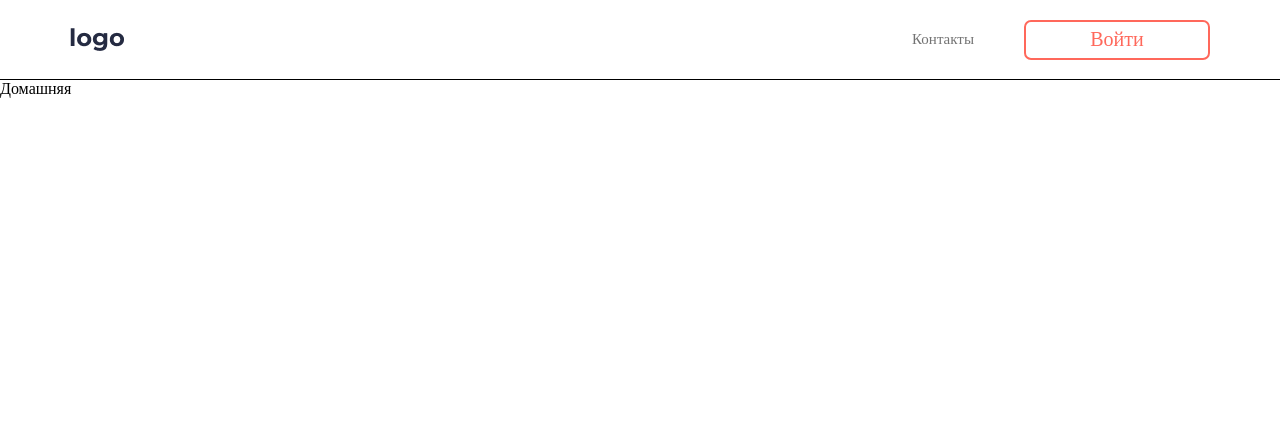
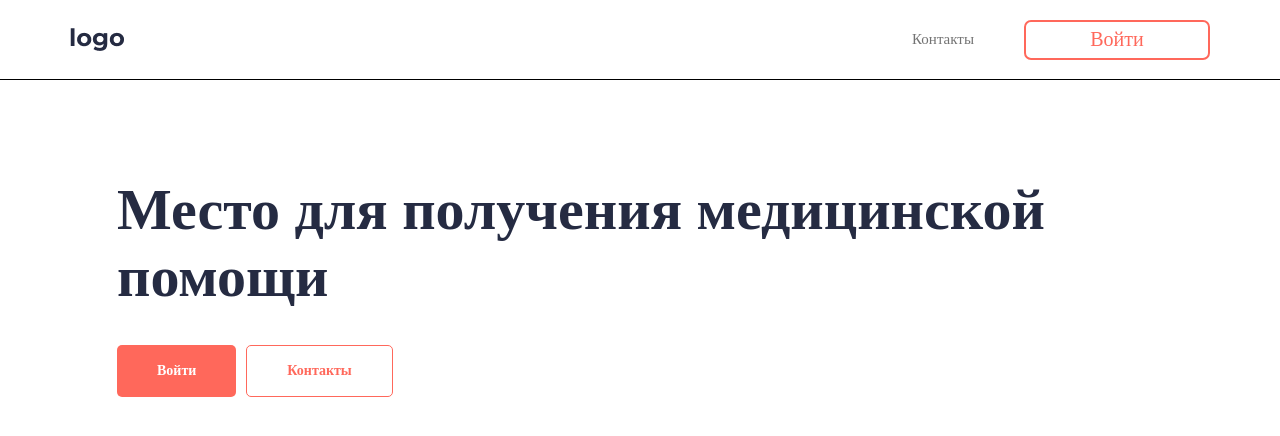
Before and after one commit to TatyanaFilippova/test-app-aveds, a React (Create React App) app: page / in a window 1280 px wide. Shown: the top 436 px of the page. Built offline with nearby package versions, Linux system fonts and the light colour scheme.

Commit message:
страницы Home + Profile

```diff
--- a/src/pages/protected/PageProfile/PageProfile.tsx
+++ b/src/pages/protected/PageProfile/PageProfile.tsx
@@ -1,13 +1,48 @@
 
 import React, { FC } from "react";
 import Header from "../../../components/Header/Header";
+import styled from "styled-components";
+import { buttonPrimary } from "../../../styles";
+import { buttonOutline } from "../../../styles";
+import { layout } from "../../../styles";
+import { Link } from "react-router-dom";
 
+const Wrapper = styled.div`
+    ${layout}
+`
+
+const Title = styled.h1`
+    font-size: 58px;
+    margin-top: 96px;
+    color: #252B42;
+    font-weight: bold;
+`
+const WrapperButton = styled.div`
+    display: flex;
+    margin-top: 35px;
+`
+
+const ButtonLogin = styled.button`
+    ${buttonPrimary}
+`
+
+const ButtonOutline = styled(Link)`
+    ${buttonOutline};
+    margin-left: 10px;
+`
 
 const PageProfile: FC = () =>{
     return(
         <div>
             <Header/>
-            <h1>Привет, Сергей</h1>
+            <Wrapper>
+                <Title>Привет, Сергей</Title>
+                <WrapperButton>
+                    <ButtonLogin>Выйти из аккаунта</ButtonLogin>
+                    <ButtonOutline to={'/contacts'}>Перейти в контакты</ButtonOutline>
+                </WrapperButton>
+
+            </Wrapper>
         </div>
     )
 }
--- a/src/pages/public/PageHome/PageHome.tsx
+++ b/src/pages/public/PageHome/PageHome.tsx
@@ -1,14 +1,48 @@
 
 import React, { FC } from "react";
 import Header from "../../../components/Header/Header";
+import styled from "styled-components";
+import {buttonPrimary, layout} from "../../../styles";
+import { buttonOutline } from "../../../styles";
+import { Link } from "react-router-dom";
 
+const Wrapper = styled.div`
+    ${layout}
+`
+
+const Title = styled.h1`
+    font-size: 58px;
+    margin-top: 96px;
+    color: #252B42;
+    font-weight: bold;
+`
+const WrapperButton = styled.div`
+    display: flex;
+    margin-top: 35px;
+`
+
+const ButtonLogin = styled.button`
+    ${buttonPrimary}
+`
+
+const ButtonOutline = styled(Link)`
+    ${buttonOutline};
+    margin-left: 10px;
+`
 
 const PageHome: FC = () =>{
     return(
-        <div>
+        <>
             <Header/>
-            <h1>Домашняя</h1>
-        </div>
+            <Wrapper>
+                <Title>Место для получения медицинской помощи</Title>
+                <WrapperButton>
+                    <ButtonLogin>Войти</ButtonLogin>
+                    <ButtonOutline to={'/contacts'}>Контакты</ButtonOutline>
+                </WrapperButton>
+
+            </Wrapper>
+        </>
     )
 }
 
--- /dev/null
+++ b/src/styles/index.tsx
@@ -0,0 +1,34 @@
+import styled, { css } from "styled-components";
+
+export const layout = css`
+    width: 1046px;
+    margin-left: auto;
+    margin-right: auto;
+`
+export const buttonPrimary = css`
+    height: 52px;
+    display: flex;
+    align-items: center;
+    padding-left: 40px;
+    padding-right: 40px;
+    background-color: #FF685B;
+    border-radius: 5px;
+    font-size: 14px;
+    color: #FFFFFF;
+    font-weight: bold;
+`
+
+export const buttonOutline = css`
+    height: 52px;
+    display: flex;
+    align-items: center;
+    padding-left: 40px;
+    padding-right: 40px;
+    background-color: #FFFFFF;
+    border-radius: 5px;
+    font-size: 14px;
+    color: #FF685B;
+    border-color:  #FF685B;
+    border: 1px solid  #FF685B;
+    font-weight: bold;
+`
```
